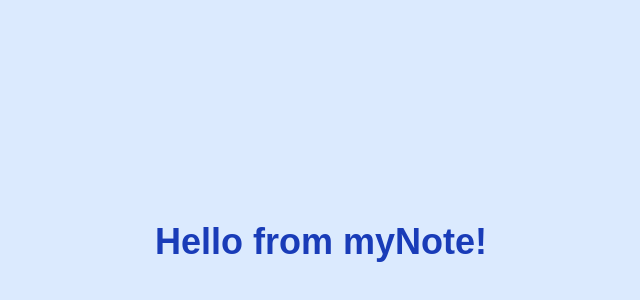
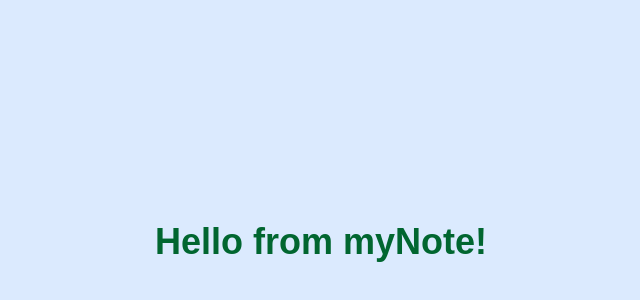
Before and after one commit to Sanket-Deb/mynote, a Next.js app: page / in a window 1280 px wide. Shown: the part 158-458 px from the top of the page, without its empty margins (319-959 px from the left). Built offline with nearby package versions, Linux system fonts and the light colour scheme.

Commit message:
initial commit check

```diff
--- a/src/app/page.js
+++ b/src/app/page.js
@@ -1,7 +1,7 @@
 export default function Home() {
   return (
     <main className="flex items-center justify-center h-screen bg-blue-100">
-      <h1 className="text-4xl font-bold text-blue-800">Hello from myNote!</h1>
+      <h1 className="text-4xl font-bold text-green-800">Hello from myNote!</h1>
     </main>
   );
 }
```
